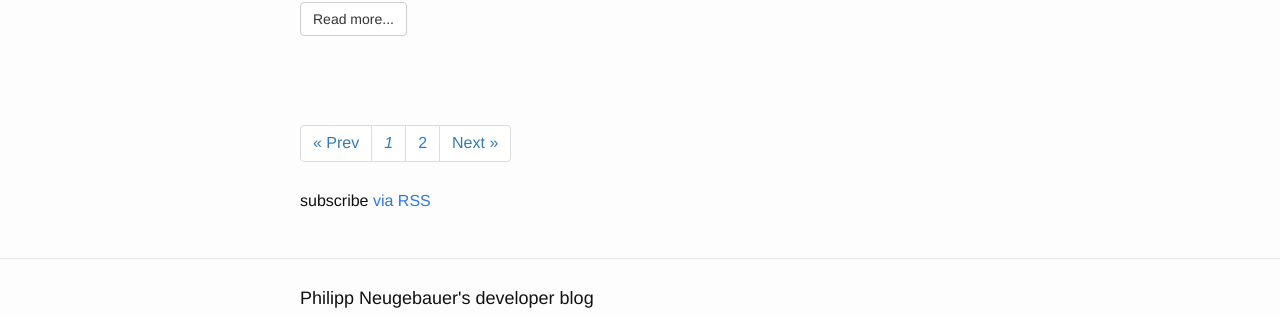
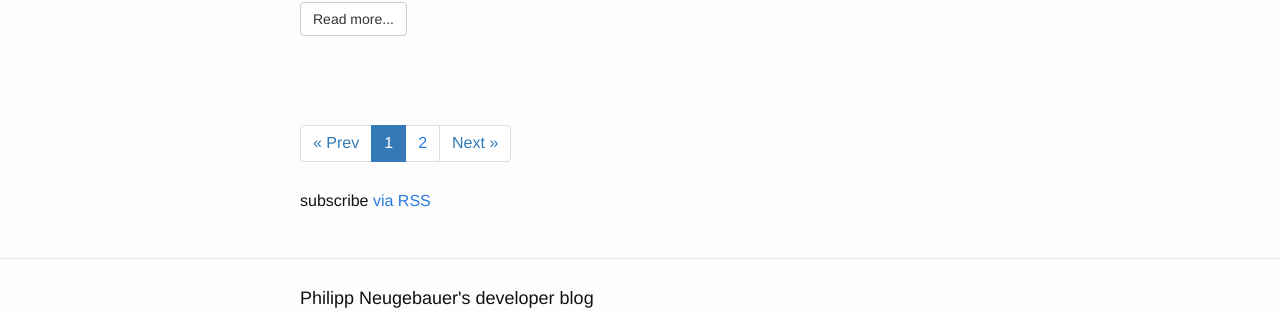
Before and after one commit to philippneugebauer/philippneugebauer.github.io, a Jekyll site: the page built from index.html, in a window 1280 px wide. Shown: the part 1277-1592 px from the top of the page. Built offline with Jekyll 4.4.1, drawn with Linux system fonts in a browser that asks for light colours; the list of posts is cut into pages by our own code.

Commit message:
futher improved pagination

```diff
--- a/index.html
+++ b/index.html
@@ -34,9 +34,9 @@ layout: default
         </li>
 
         {% for page in (1..paginator.total_pages) %}
-          <li><span aria-hidden="true">
+          <li class={% if page == paginator.page %}"active"{% endif %}><span aria-hidden="true">
             {% if page == paginator.page %}
-              <em>{{ page }}</em>
+              {{ page }}
             {% elsif page == 1 %}
               <a href="{{ '/index.html' | prepend: site.baseurl | replace: '//', '/' }}">{{ page }}</a>
             {% else %}
```
